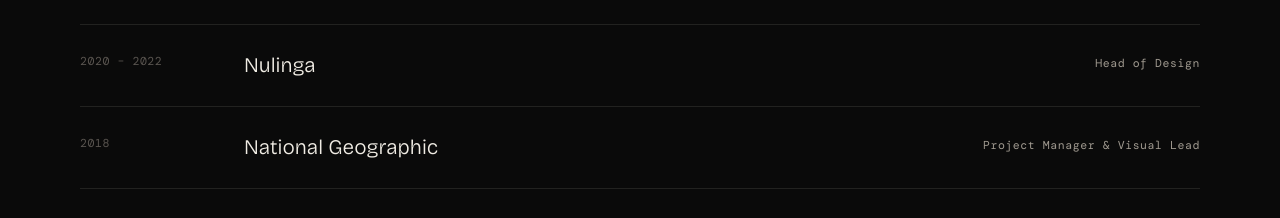
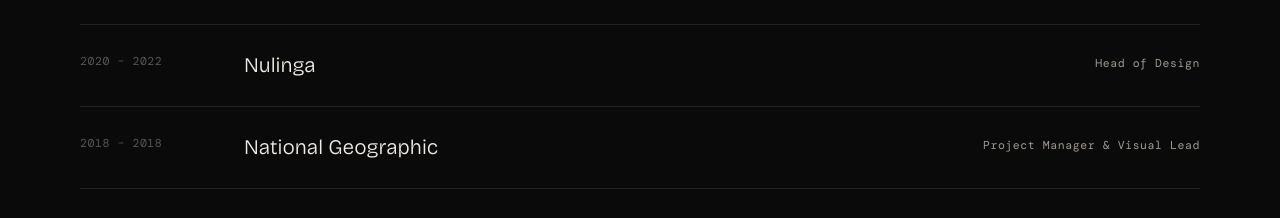
Before and after one commit to agustinsantagada/rocio-portfolio, a Next.js app: page /about in a window 1280 px wide. Shown: the part 1040-1258 px from the top of the page. Built offline with nearby package versions, Linux system fonts and the light colour scheme; a web font is replaced by a local one.

Commit message:
work about

```diff
--- a/app/about/page.tsx
+++ b/app/about/page.tsx
@@ -12,7 +12,7 @@
   { years: '2024 – Present', company: 'Globant', role: 'Senior UX/UI Designer' },
   { years: '2020 – 2024', company: 'HT-Shirts', role: 'Etsy / Shopify' },
   { years: '2020 – 2022', company: 'Nulinga', role: 'Head of Design' },
-  { years: '2018', company: 'National Geographic', role: 'Project Manager & Visual Lead' },
+  { years: '2018 – 2018', company: 'National Geographic', role: 'Project Manager & Visual Lead' },
   { years: '2016 – 2018', company: 'The Walt Disney Company', role: 'Lead Visual Designer' },
   { years: '2011 – 2016', company: 'The Walt Disney Company', role: 'Senior Graphic Designer' },
   { years: '2010 – 2011', company: 'The Walt Disney Company', role: 'Graphic Designer' },
```
